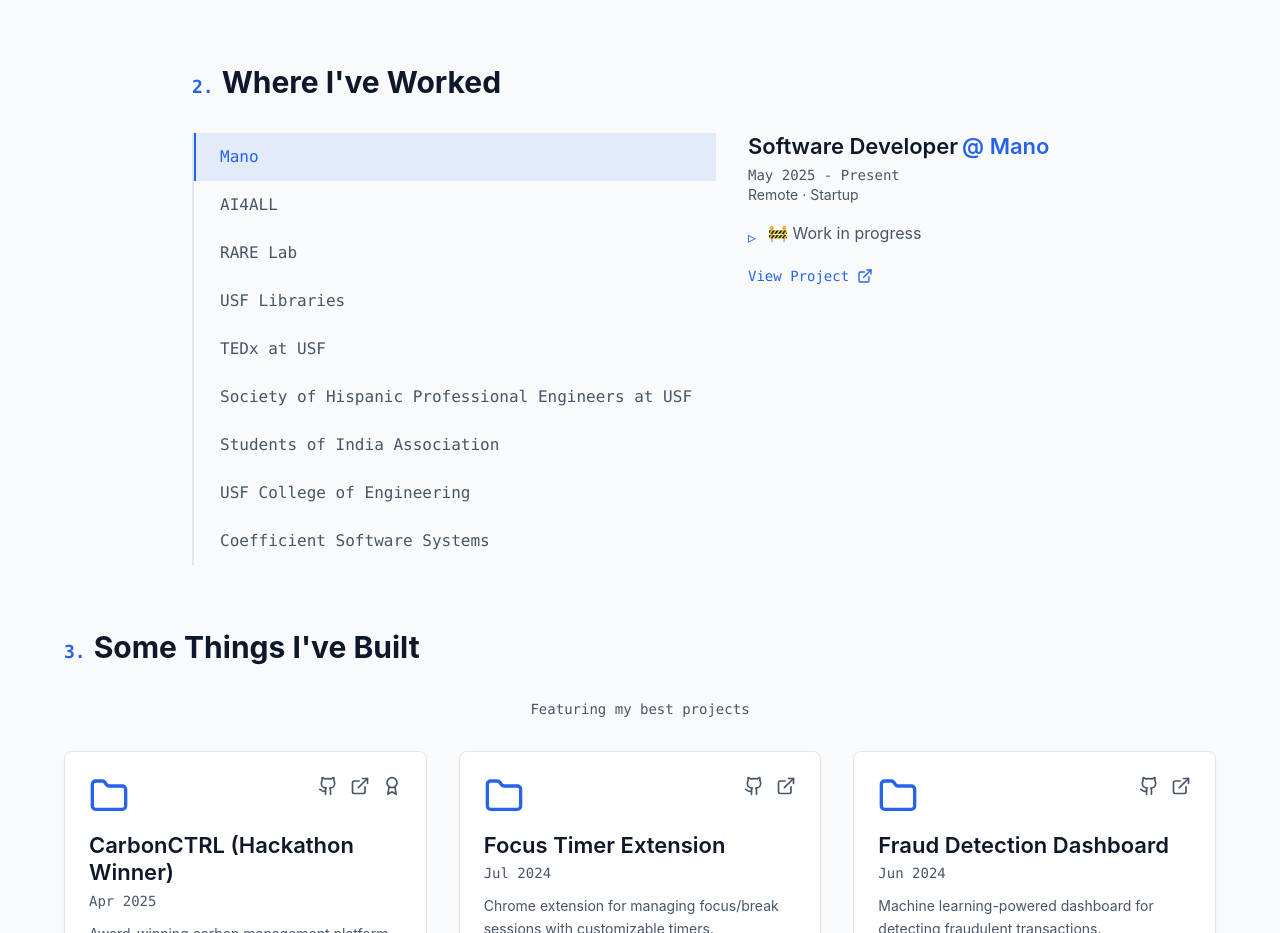
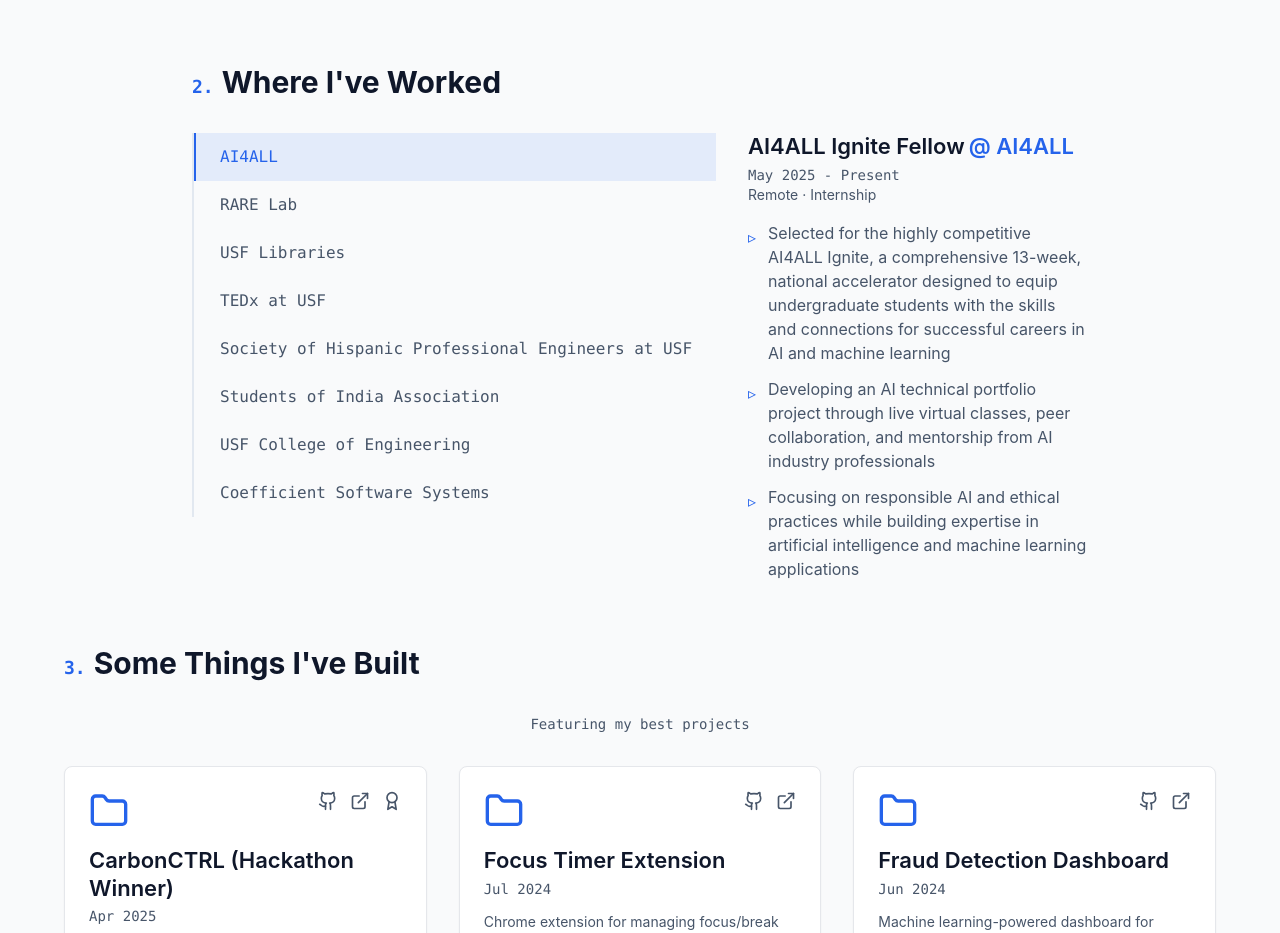
Before and after one commit to Param-10/Portfolio-Website, a React (Vite) app: page / in a window 1280 px wide. Shown: the part 1302-2235 px from the top of the page. Built offline with nearby package versions, Linux system fonts and the light colour scheme.

Commit message:
removed mano from experiences

```diff
--- a/src/components/Experience.tsx
+++ b/src/components/Experience.tsx
@@ -14,19 +14,7 @@ interface ExperienceItem {
 }
 
 function Experience() {
-  const experiences: ExperienceItem[] = [
-    {
-      id: 'mano',
-      title: 'Software Developer',
-      company: 'Mano',
-      location: 'Remote',
-      duration: 'May 2025 - Present',
-      type: 'Startup',
-      description: [
-        '🚧 Work in progress'
-      ],
-      link: 'https://mano.network'
-    },
+    const experiences: ExperienceItem[] = [
     {
       id: 'ai4all',
       title: 'AI4ALL Ignite Fellow',
```
Also changed, not shown: 3 other files (tests, documents, lock files or other folders).
